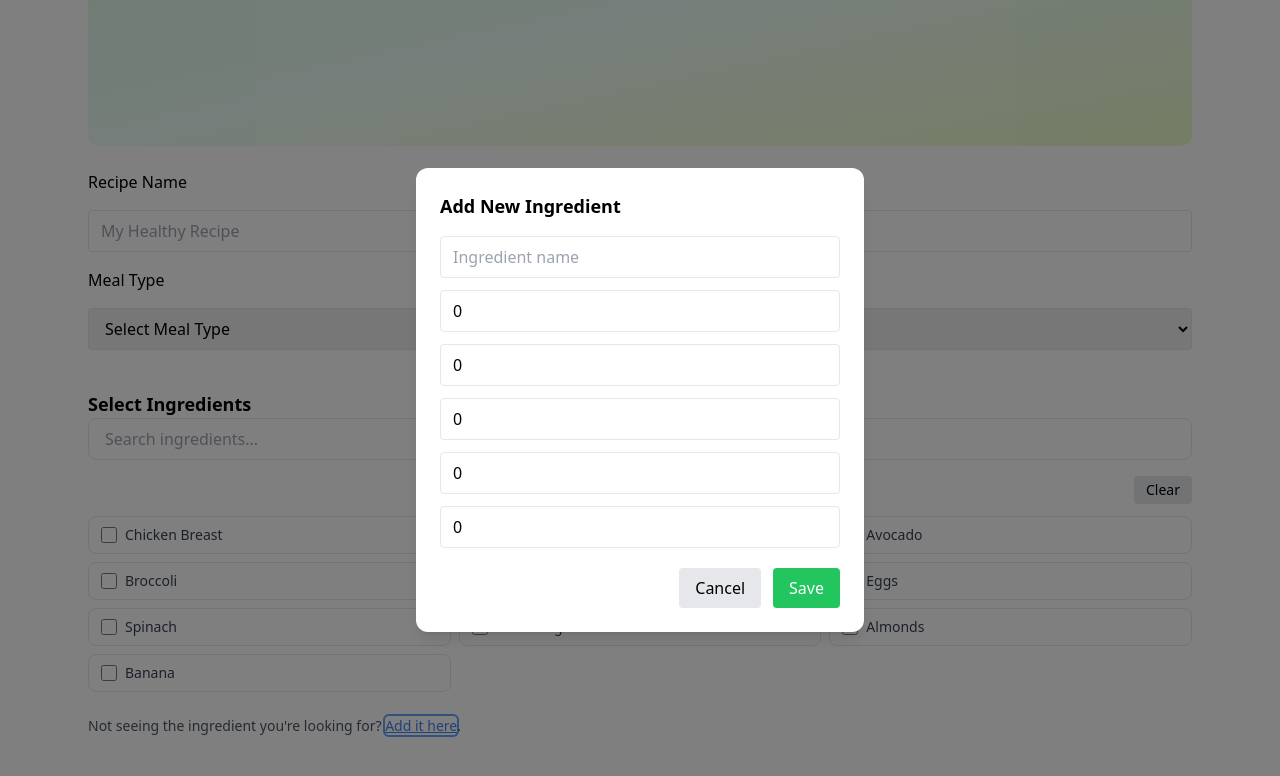
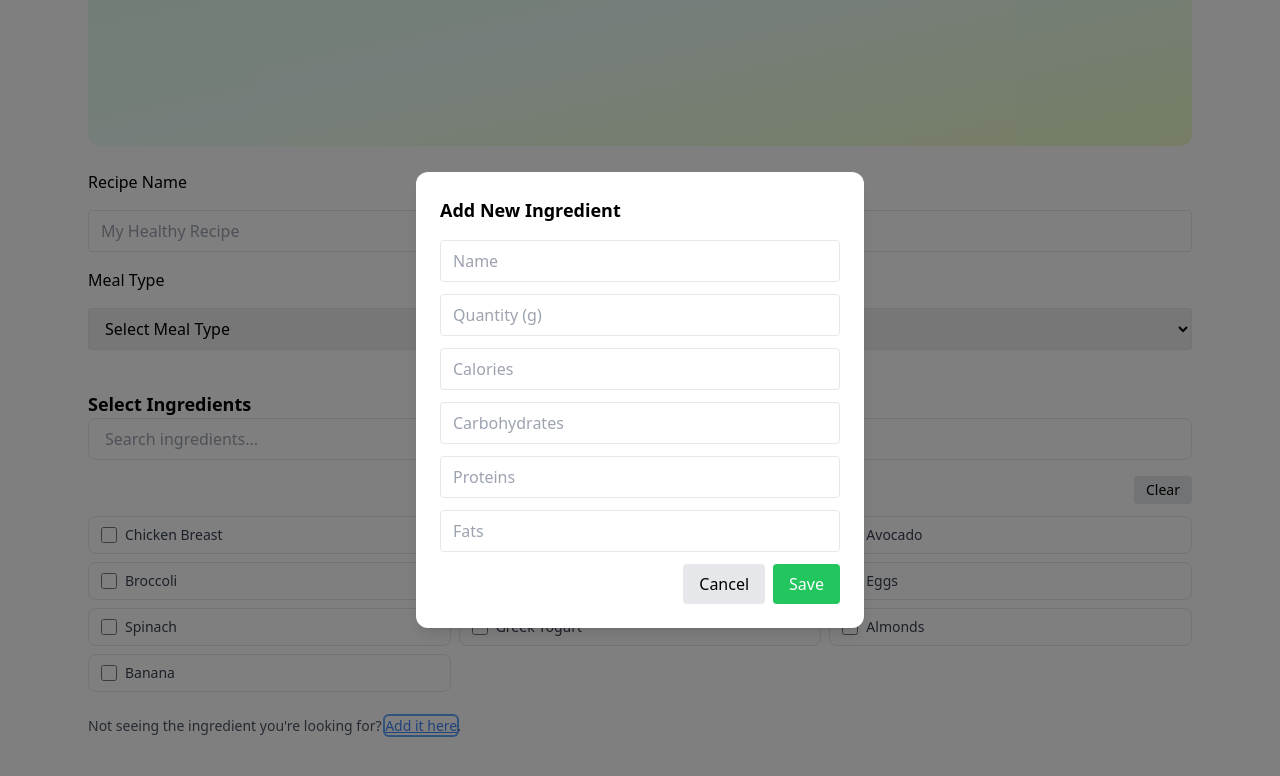
Before and after one commit to EduardoJRP/NutriTrack, a Next.js app: page /recipes/new in a window 1280 px wide. Both pictures are taken after a click on the button "Add it here". Shown: the part 298-1074 px from the top of the page. Built offline with nearby package versions, Linux system fonts and the light colour scheme.

Commit message:
update: modulated the ingredient modal

```diff
--- /dev/null
+++ b/app/components/Forms/ingredientsForm.tsx
@@ -0,0 +1,87 @@
+import { IngredientFormProps } from 'app/types/ingredients';
+
+export default function IngredientForm({
+  onSubmit,
+  onClose,
+  register,
+  handleSubmit,
+  reset,
+  errors,
+}: IngredientFormProps) {
+  return (
+    <form onSubmit={handleSubmit(onSubmit)} className="space-y-3">
+      <input
+        {...register('name')}
+        placeholder="Name"
+        className="w-full border rounded px-3 py-2 focus:ring-2 focus:ring-green-500 outline-none"
+      />
+      {errors.name && <p className="error">{errors.name.message}</p>}
+
+      <input
+        type="number"
+        {...register('quantityGrams', { valueAsNumber: true })}
+        placeholder="Quantity (g)"
+        className="w-full border rounded px-3 py-2 focus:ring-2 focus:ring-green-500 outline-none"
+      />
+      {errors.quantityGrams && (
+        <p className="error">{errors.quantityGrams.message}</p>
+      )}
+
+      <input
+        type="number"
+        {...register('calories', { valueAsNumber: true })}
+        placeholder="Calories"
+        className="w-full border rounded px-3 py-2 focus:ring-2 focus:ring-green-500 outline-none"
+      />
+      {errors.calories && (
+        <p className="error">{errors.calories.message}</p>
+      )}
+      <input
+        type="number"
+        {...register('carbohydrates', { valueAsNumber: true })}
+        placeholder="Carbohydrates"
+        className="w-full border rounded px-3 py-2 focus:ring-2 focus:ring-green-500 outline-none"
+      />
+      {errors.carbohydrates && (
+        <p className="error">{errors.carbohydrates.message}</p>
+      )}
+      <input
+        type="number"
+        {...register('proteins', { valueAsNumber: true })}
+        placeholder="Proteins"
+        className="w-full border rounded px-3 py-2 focus:ring-2 focus:ring-green-500 outline-none"
+      />
+      {errors.proteins && (
+        <p className="error">{errors.proteins.message}</p>
+      )}
+      <input
+        type="number"
+        {...register('fats', { valueAsNumber: true })}
+        placeholder="Fats"
+        className="w-full border rounded px-3 py-2 focus:ring-2 focus:ring-green-500 outline-none"
+      />
+      {errors.fats && (
+        <p className="error">{errors.fats.message}</p>
+      )}
+
+      <div className="flex justify-end gap-2">
+        <button
+          type="button"
+          className="px-4 py-2 rounded bg-gray-200 hover:bg-gray-300"
+          onClick={() => {
+            reset();
+            onClose();
+          }}
+        >
+          Cancel
+        </button>
+        <button
+          type="submit"
+          className="px-4 py-2 rounded bg-green-500 text-white hover:bg-green-600"
+        >
+          Save
+        </button>
+      </div>
+    </form>
+  );
+}
--- /dev/null
+++ b/app/components/Modals/ingredientModal.tsx
@@ -0,0 +1,32 @@
+'use client';
+
+import IngredientForm from '../Forms/ingredientsForm';
+import { IngredientModalProps } from 'app/types/ingredients';
+
+export default function IngredientModal({
+  isOpen,
+  onSubmit,
+  onClose,
+  register,
+  handleSubmit,
+  reset,
+  errors,
+}: IngredientModalProps) {
+  if (!isOpen) return null;
+
+  return (
+    <div className="fixed inset-0 bg-black/50 flex items-center justify-center z-50">
+      <div className="bg-white p-6 rounded-xl shadow-lg w-full max-w-md">
+        <h2 className="text-lg font-semibold mb-4">Add New Ingredient</h2>
+        <IngredientForm
+          onSubmit={onSubmit}
+          onClose={onClose}
+          register={register}
+          handleSubmit={handleSubmit}
+          reset={reset}
+          errors={errors}
+        />
+      </div>
+    </div>
+  );
+}
--- a/app/lib/zodSchemas/newIngredient.ts
+++ b/app/lib/zodSchemas/newIngredient.ts
@@ -6,7 +6,7 @@ export const ingredientSchema = z.object({
     .number({ message: 'Quantity must be a number' })
     .min(1, 'Must be at least 1g'),
   calories: z.number({ message: 'Calories must be a number' }).min(0),
-  carbs: z.number({ message: 'Carbs must be a number' }).min(0),
+  carbohydrates: z.number({ message: 'Carbohydrates must be a number' }).min(0),
   proteins: z.number({ message: 'Proteins must be a number' }).min(0),
   fats: z.number({ message: 'Fats must be a number' }).min(0),
 });
--- a/app/recipes/new/page.tsx
+++ b/app/recipes/new/page.tsx
@@ -1,11 +1,16 @@
 'use client';
 
 import Navbar from '@/app/components/Common/Navbar';
+import IngredientModal from '@/app/components/Modals/ingredientModal';
+
+import { zodResolver } from '@hookform/resolvers/zod';
+import {
+  ingredientSchema,
+  IngredientFormData,
+} from '@/app/lib/zodSchemas/newIngredient';
+
 import { useState } from 'react';
-import { z } from 'zod';
 import { useForm } from 'react-hook-form';
-import { zodResolver } from '@hookform/resolvers/zod';
-import { ingredientSchema } from '@/app/lib/zodSchemas/newIngredient';
 
 export default function NewRecipePage() {
   const [form, setForm] = useState({
@@ -16,8 +21,9 @@ export default function NewRecipePage() {
   });
 
   const [search, setSearch] = useState('');
+  const [selectedIngredients, setSelectedIngredients] = useState<string[]>([]);
   const [showModal, setShowModal] = useState(false);
-  const [selectedIngredients, setSelectedIngredients] = useState<string[]>([]);
+
   const [ingredients, setIngredients] = useState<string[]>([
     'Chicken Breast',
     'Salmon',
@@ -31,32 +37,18 @@ export default function NewRecipePage() {
     'Banana',
   ]);
 
-  type IngredientForm = z.infer<typeof ingredientSchema>;
-
-  // 🧩 Hook form setup
   const {
     register,
     handleSubmit,
     reset,
     formState: { errors },
-  } = useForm<IngredientForm>({
+  } = useForm<IngredientFormData>({
     resolver: zodResolver(ingredientSchema),
-    defaultValues: {
-      name: '',
-      quantityGrams: 0,
-      calories: 0,
-      carbs: 0,
-      proteins: 0,
-      fats: 0,
-    },
   });
 
-  // 🌿 Regular form functions
-  const onChange = (
-    e: React.ChangeEvent<HTMLInputElement | HTMLSelectElement>
-  ) => {
-    setForm((prev) => ({ ...prev, [e.target.name]: e.target.value }));
-  };
+  const filteredIngredients = ingredients.filter((ingredient) =>
+    ingredient.toLowerCase().includes(search.toLowerCase())
+  );
 
   const toggleIngredient = (name: string) => {
     setSelectedIngredients((prev) =>
@@ -64,16 +56,18 @@ export default function NewRecipePage() {
     );
   };
 
+  const onChange = (
+    e: React.ChangeEvent<HTMLInputElement | HTMLSelectElement>
+  ) => {
+    setForm((prev) => ({ ...prev, [e.target.name]: e.target.value }));
+  };
+
+
   const handleClearAll = () => {
     setSelectedIngredients([]);
   };
 
-  const filteredIngredients = ingredients.filter((ingredient) =>
-    ingredient.toLowerCase().includes(search.toLowerCase())
-  );
-
-  // 💾 Handle ingredient save
-  const onSave = (data: IngredientForm) => {
+  const handleSaveIngredient = (data: IngredientFormData) => {
     if (!ingredients.includes(data.name)) {
       setIngredients((prev) => [...prev, data.name]);
     }
@@ -217,83 +211,18 @@ export default function NewRecipePage() {
         </form>
       </main>
 
-      {showModal && (
-        <div className="fixed inset-0 z-50 flex items-center justify-center bg-black/50">
-          <div className="bg-white rounded-xl p-6 w-full max-w-md shadow-lg">
-            <h2 className="text-lg font-semibold mb-4">Add New Ingredient</h2>
-
-            <form onSubmit={handleSubmit(onSave)}>
-              <div className="space-y-3">
-                <input
-                  type="text"
-                  placeholder="Ingredient name"
-                  {...register('name')}
-                  className="w-full border rounded px-3 py-2 focus:ring-2 focus:ring-green-500 outline-none"
-                />
-                {errors.name && (
-                  <p className="text-sm text-red-600">{errors.name.message}</p>
-                )}
-
-                <input
-                  type="number"
-                  placeholder="Quantity (grams)"
-                  {...register('quantityGrams', { valueAsNumber: true })}
-                  className="w-full border rounded px-3 py-2 focus:ring-2 focus:ring-green-500 outline-none"
-                />
-                {errors.quantityGrams && (
-                  <p className="text-sm text-red-600">
-                    {errors.quantityGrams.message}
-                  </p>
-                )}
-
-                <input
-                  type="number"
-                  placeholder="Calories"
-                  {...register('calories', { valueAsNumber: true })}
-                  className="w-full border rounded px-3 py-2 focus:ring-2 focus:ring-green-500 outline-none"
-                />
-                <input
-                  type="number"
-                  placeholder="Carbohydrates"
-                  {...register('carbs', { valueAsNumber: true })}
-                  className="w-full border rounded px-3 py-2 focus:ring-2 focus:ring-green-500 outline-none"
-                />
-                <input
-                  type="number"
-                  placeholder="Proteins"
-                  {...register('proteins', { valueAsNumber: true })}
-                  className="w-full border rounded px-3 py-2 focus:ring-2 focus:ring-green-500 outline-none"
-                />
-                <input
-                  type="number"
-                  placeholder="Fats"
-                  {...register('fats', { valueAsNumber: true })}
-                  className="w-full border rounded px-3 py-2 focus:ring-2 focus:ring-green-500 outline-none"
-                />
-              </div>
-
-              <div className="flex justify-end gap-3 mt-5">
-                <button
-                  type="button"
-                  onClick={() => {
-                    setShowModal(false);
-                    reset();
-                  }}
-                  className="px-4 py-2 rounded bg-gray-200 hover:bg-gray-300"
-                >
-                  Cancel
-                </button>
-                <button
-                  type="submit"
-                  className="px-4 py-2 rounded bg-green-500 text-white hover:bg-green-600"
-                >
-                  Save
-                </button>
-              </div>
-            </form>
-          </div>
-        </div>
-      )}
+      <IngredientModal
+        isOpen={showModal}
+        onSubmit={handleSaveIngredient}
+        onClose={ () => {
+          setShowModal(false);
+          reset();
+        }}
+        register={register}
+        handleSubmit={handleSubmit}
+        reset={reset}
+        errors={errors}
+      />
     </>
   );
 }
```
